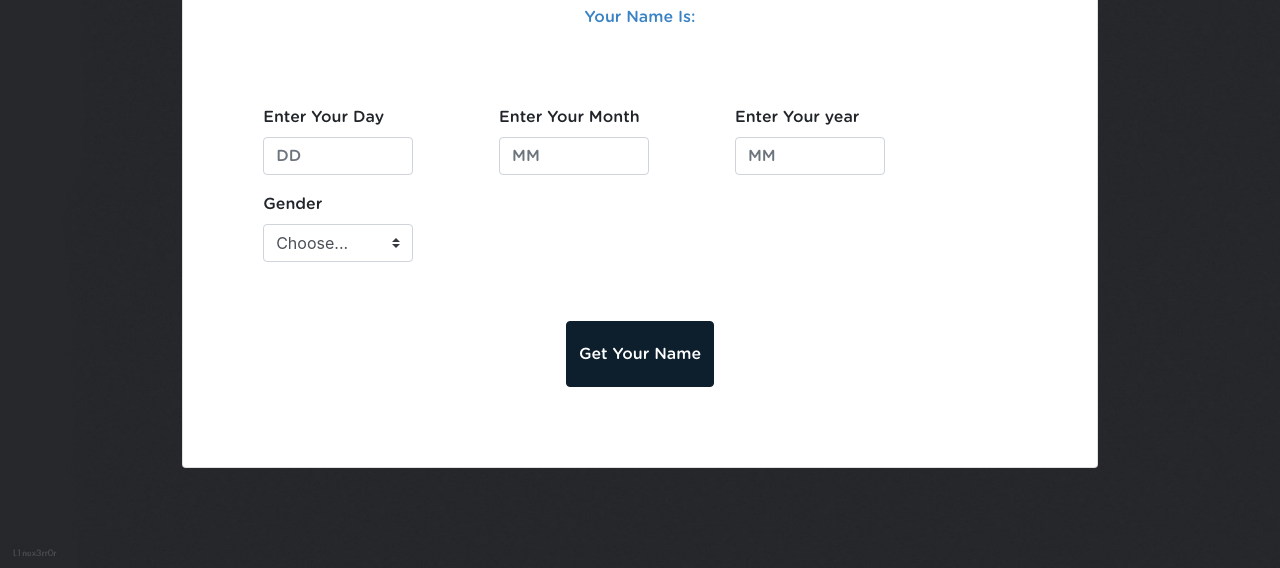
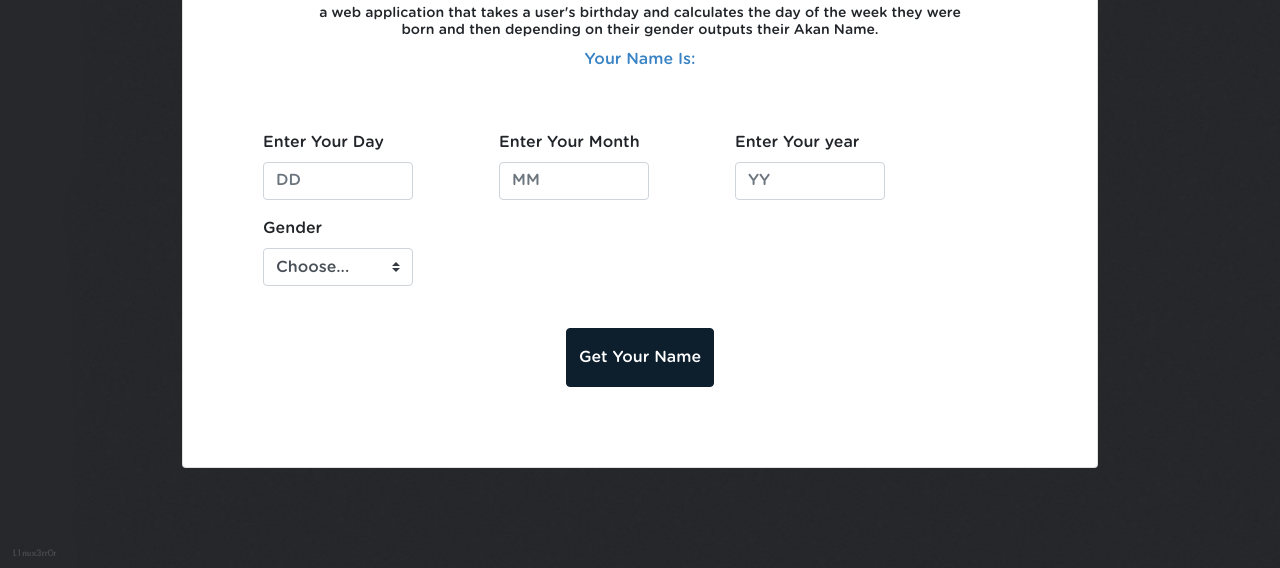
Before and after one commit to NgatiaJeffers/Birthday-cal, a plain HTML site: page index.html in a window 1280 px wide. Shown: the part 232-800 px from the top of the page. Drawn offline with Linux system fonts and the light colour scheme.

Commit message:
added input year and styled

```diff
--- a/css/style.css
+++ b/css/style.css
@@ -24,6 +24,11 @@ body {
 
 .h1, h2, h3, p {
     font-family: "Gotham Rounded", Gotham Rounded;
+}
+
+.description {
+    font-size: 14px;
+    text-align: center;
 }
 
 #your-name {
@@ -61,6 +66,7 @@ body {
 .gender {
     margin-left: 5em;
     margin-top: 1em;
+    font-family: "Gotham Rounded", Gotham Rounded;
 }
 
 .h1 {
--- a/index.html
+++ b/index.html
@@ -14,14 +14,18 @@
 <body>
     <div class="card">
         <div class="h1">Get To Know Your Name</div>
+        <h3 class="description">a web application that takes a user's birthday
+            and calculates the day of the week they were
+            <br>
+            born and then depending on their gender outputs their Akan Name. </h3>
         <p id="your-name">Your Name Is: </p>
     <form action="#" class="form">
         <div class="panel panel-default" >
             <div class="panel-heading">
-                <div class="row ">
+                <div class="row">
                     <div class="col-md-3 col-sm-3 col-xs-3 day">
                         <label for="day">Enter Your Day</label>
-                           <input type="text" class="form-control" id="day" placeholder="DD" />
+                        <input type="text" class="form-control" id="day" placeholder="DD" />
                     </div>
                     <div class="col-md-3 col-sm-3 col-xs-3 month">
                         <label for="month">Enter Your Month</label>
@@ -29,7 +33,7 @@
                      </div>
                      <div class="col-md-3 col-sm-3 col-xs-3 month">
                         <label for="month">Enter Your year</label>
-                        <input type="text" class="form-control" id="month" placeholder="MM" />
+                        <input type="text" class="form-control" id="year" placeholder="YY" />
                      </div>
                      <div class="col-md-3 col-sm-3 col-xs-3 gender">
                         <label for="gender">Gender</label>
```
